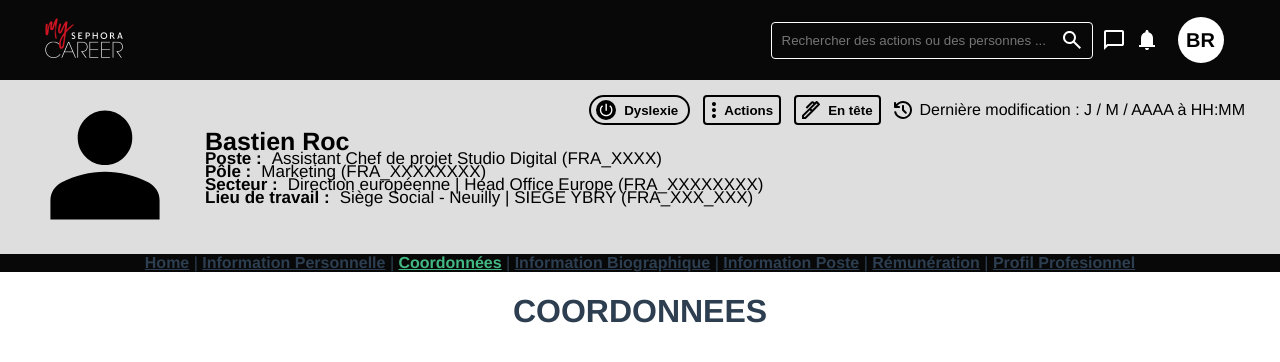
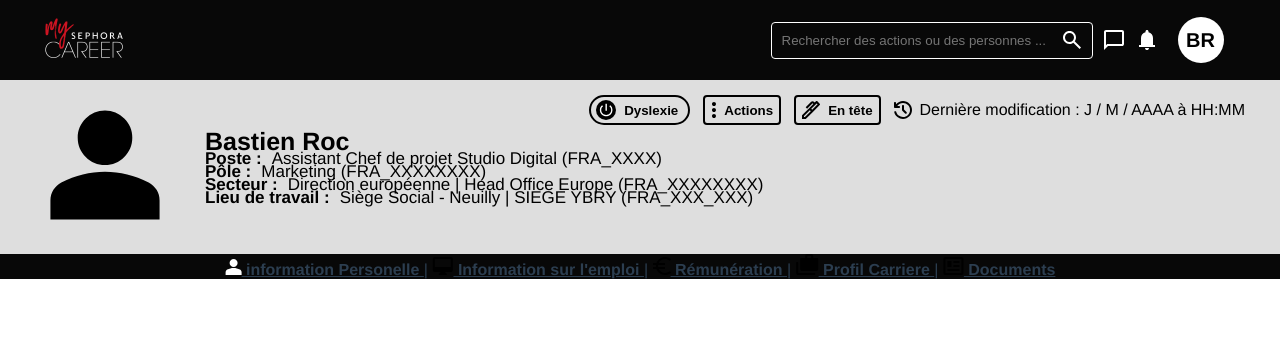
Before and after one commit to C00MAR/ian-onboarding, a Vue app: page /#/coordonnees in a window 1280 px wide. Shown: the top 362 px of the page. Built offline with nearby package versions, Linux system fonts and the light colour scheme.

Commit message:
:construction: Nav in progress :construction:

```diff
--- a/src/App.vue
+++ b/src/App.vue
@@ -14,13 +14,36 @@
   <nav>
     <HeaderPart></HeaderPart>
     <ProfilePart></ProfilePart>
-    <router-link to="/">Home</router-link> |
-    <router-link to="/information_personelle">Information Personnelle</router-link> |
-    <router-link to="/coordonnees">Coordonnées</router-link> |
-    <router-link to="/information_biographique">Information Biographique</router-link> |
-    <router-link to="/information_poste">Information Poste</router-link> |
-    <router-link to="/remuneration">Rémunération</router-link> |
-    <router-link to="/profil_profesionnel">Profil Profesionnel</router-link>
+    <router-link to="/">
+      <svg width="17" height="16" viewBox="0 0 17 16" fill="none" xmlns="http://www.w3.org/2000/svg">
+      <path d="M8.6001 8C7.5001 8 6.55843 7.60833 5.7751 6.825C4.99176 6.04167 4.6001 5.1 4.6001 4C4.6001 2.9 4.99176 1.95833 5.7751 1.175C6.55843 0.391667 7.5001 0 8.6001 0C9.7001 0 10.6418 0.391667 11.4251 1.175C12.2084 1.95833 12.6001 2.9 12.6001 4C12.6001 5.1 12.2084 6.04167 11.4251 6.825C10.6418 7.60833 9.7001 8 8.6001 8ZM0.600098 16V13.2C0.600098 12.6333 0.746098 12.1123 1.0381 11.637C1.3301 11.1617 1.71743 10.7993 2.2001 10.55C3.23343 10.0333 4.28343 9.64567 5.3501 9.387C6.41676 9.12833 7.5001 8.99933 8.6001 9C9.7001 9 10.7834 9.12933 11.8501 9.388C12.9168 9.64667 13.9668 10.034 15.0001 10.55C15.4834 10.8 15.8711 11.1627 16.1631 11.638C16.4551 12.1133 16.6008 12.634 16.6001 13.2V16H0.600098Z" fill="white"/>
+      </svg>
+      information Personelle
+    </router-link> |
+    <router-link to="/information_emploi">
+      <svg width="21" height="18" viewBox="0 0 21 18" fill="none" xmlns="http://www.w3.org/2000/svg">
+      <path d="M6.80005 18V17L8.80005 15H2.80005C2.25005 15 1.77905 14.804 1.38705 14.412C0.99505 14.02 0.799384 13.5493 0.800051 13V2C0.800051 1.45 0.996051 0.979002 1.38805 0.587002C1.78005 0.195002 2.25072 -0.000664969 2.80005 1.69779e-06H18.8001C19.35 1.69779e-06 19.8211 0.196002 20.2131 0.588002C20.6051 0.980002 20.8007 1.45067 20.8001 2V13C20.8001 13.55 20.6041 14.021 20.2121 14.413C19.8201 14.805 19.3494 15.0007 18.8001 15H12.8001L14.8001 17V18H6.80005ZM2.80005 10H18.8001V2H2.80005V10Z" fill="black"/>
+      </svg>
+      Information sur l'emploi
+    </router-link> |
+    <router-link to="/remuneration">
+      <svg width="18" height="18" viewBox="0 0 18 18" fill="none" xmlns="http://www.w3.org/2000/svg">
+      <path d="M12 18C10.0333 18 8.28333 17.4417 6.75 16.325C5.21667 15.2083 4.13333 13.7667 3.5 12H0V10H3.05C3 9.6 2.97933 9.229 2.988 8.887C2.99667 8.545 3.01733 8.24933 3.05 8H0V6H3.5C4.13333 4.23333 5.21667 2.79167 6.75 1.675C8.28333 0.558334 10.0333 0 12 0C13.15 0 14.2377 0.204333 15.263 0.613C16.2883 1.02167 17.2007 1.584 18 2.3L16.575 3.7C15.9583 3.16667 15.2627 2.75 14.488 2.45C13.7133 2.15 12.884 2 12 2C10.5833 2 9.31667 2.371 8.2 3.113C7.08333 3.855 6.24167 4.81733 5.675 6H12V8H5.075C5.00833 8.45 4.98333 8.846 5 9.188C5.01667 9.53 5.04167 9.80067 5.075 10H12V12H5.675C6.24167 13.1833 7.08333 14.146 8.2 14.888C9.31667 15.63 10.5833 16.0007 12 16C12.8833 16 13.7127 15.85 14.488 15.55C15.2633 15.25 15.959 14.8333 16.575 14.3L18 15.7C17.2 16.4167 16.2873 16.9793 15.262 17.388C14.2367 17.7967 13.1493 18.0007 12 18Z" fill="black"/>
+      </svg>
+      Rémunération
+    </router-link> |
+    <router-link to="/profil_carriere">
+      <svg width="23" height="21" viewBox="0 0 23 21" fill="none" xmlns="http://www.w3.org/2000/svg">
+      <path d="M2.2002 21C1.6502 21 1.1792 20.804 0.787197 20.412C0.395197 20.02 0.19953 19.5493 0.200197 19V9C0.200197 8.71667 0.296197 8.479 0.488197 8.287C0.680197 8.095 0.91753 7.99934 1.2002 8C1.48353 8 1.7212 8.096 1.9132 8.288C2.1052 8.48 2.20086 8.71734 2.2002 9V19H18.2002C18.4835 19 18.7212 19.096 18.9132 19.288C19.1052 19.48 19.2009 19.7173 19.2002 20C19.2002 20.2833 19.1042 20.521 18.9122 20.713C18.7202 20.905 18.4829 21.0007 18.2002 21H2.2002ZM6.2002 17C5.6502 17 5.1792 16.804 4.7872 16.412C4.3952 16.02 4.19953 15.5493 4.2002 15V5C4.2002 4.71667 4.2962 4.479 4.4882 4.287C4.6802 4.095 4.91753 3.99934 5.2002 4H9.2002V2C9.2002 1.45 9.3962 0.979002 9.7882 0.587002C10.1802 0.195002 10.6509 -0.000664969 11.2002 1.69779e-06H15.2002C15.7502 1.69779e-06 16.2212 0.196002 16.6132 0.588002C17.0052 0.980002 17.2009 1.45067 17.2002 2V4H21.2002C21.4835 4 21.7212 4.096 21.9132 4.288C22.1052 4.48 22.2009 4.71734 22.2002 5V15C22.2002 15.55 22.0042 16.021 21.6122 16.413C21.2202 16.805 20.7495 17.0007 20.2002 17H6.2002ZM11.2002 4H15.2002V2H11.2002V4Z" fill="black"/>
+      </svg>
+      Profil Carriere
+    </router-link> |
+    <router-link to="/documents">
+      <svg width="21" height="18" viewBox="0 0 21 18" fill="none" xmlns="http://www.w3.org/2000/svg">
+      <path d="M2.40003 18C1.85003 18 1.37903 17.804 0.987026 17.412C0.595026 17.02 0.399359 16.5493 0.400026 16V2C0.400026 1.45 0.596026 0.979002 0.988026 0.587002C1.38003 0.195002 1.85069 -0.000664969 2.40003 1.69779e-06H18.4C18.95 1.69779e-06 19.421 0.196002 19.813 0.588002C20.205 0.980002 20.4007 1.45067 20.4 2V16C20.4 16.55 20.204 17.021 19.812 17.413C19.42 17.805 18.9494 18.0007 18.4 18H2.40003ZM2.40003 16H18.4V2H2.40003V16ZM4.40003 14H16.4V12H4.40003V14ZM4.40003 10H8.40003V4H4.40003V10ZM10.4 10H16.4V8H10.4V10ZM10.4 6H16.4V4H10.4V6Z" fill="black"/>
+      </svg>
+      Documents
+    </router-link>
   </nav>
   <router-view/>
 </template>
--- a/src/router/index.js
+++ b/src/router/index.js
@@ -1,30 +1,15 @@
 import { createRouter, createWebHashHistory } from 'vue-router'
-import HomeView from '../views/HomeView.vue'
+import InfoPersonnelleView from '../views/HomeView.vue'
 
 const routes = [
   {
     path: '/',
-    name: 'home',
-    component: HomeView
+    name: 'Information Personnelle',
+    component: InfoPersonnelleView
   },
   {
-    path: '/information_personelle',
-    name: 'Information Personnelle',
-    component: () => import('../views/InfoPersoView.vue')
-  },
-  {
-    path: '/coordonnees',
-    name: 'Coordonnées',
-    component: () => import('../views/CoordonneesView.vue')
-  },
-  {
-    path: '/information_biographique',
-    name: 'Information Biographique',
-    component: () => import('../views/InformationBiographiqueView.vue')
-  },
-  {
-    path: '/information_poste',
-    name: 'Information Poste',
+    path: '/information_emploi',
+    name: 'Information Emploi',
     component: () => import('../views/InformationPosteView.vue')
   },
   {
@@ -33,8 +18,13 @@
     component: () => import('../views/RemunerationView.vue')
   },
   {
-    path: '/profil_profesionnel',
-    name: 'Profil Professionnel',
+    path: '/documents',
+    name: 'Docuemnts',
+    component: () => import('../views/DocumentsView.vue')
+  },
+  {
+    path: '/profil_carriere',
+    name: 'Profil Carriere',
     component: () => import('../views/ProfilProfessionnelView.vue')
   }
 ]
--- a/src/views/CoordonneesView.vue
+++ /dev/null
@@ -1,5 +0,0 @@
-<template>
-  <div class="coordonnees">
-    <h1>COORDONNEES</h1>
-  </div>
-</template>
--- /dev/null
+++ b/src/views/DocumentsView.vue
@@ -0,0 +1,5 @@
+<template>
+  <div class="docu">
+    <h1>Docuements</h1>
+  </div>
+</template>
--- a/src/views/HomeView.vue
+++ b/src/views/HomeView.vue
@@ -1,7 +1,7 @@
 <template>
-  <div class="home">
+  <div class="infoperso">
     <h1>
-      Bienvenue dans votre espace employé !
+      Information Perso
     </h1>
   </div>
 </template>
--- a/src/views/InfoPersoView.vue
+++ /dev/null
@@ -1,5 +0,0 @@
-<template>
-  <div class="infoperso">
-    <h1>INFORMATION PERSONNELLE</h1>
-  </div>
-</template>
--- a/src/views/InformationBiographiqueView.vue
+++ /dev/null
@@ -1,5 +0,0 @@
-<template>
-  <div class="infobio">
-    <h1>INFORMATION BIOGRAPHIQUE</h1>
-  </div>
-</template>
```
